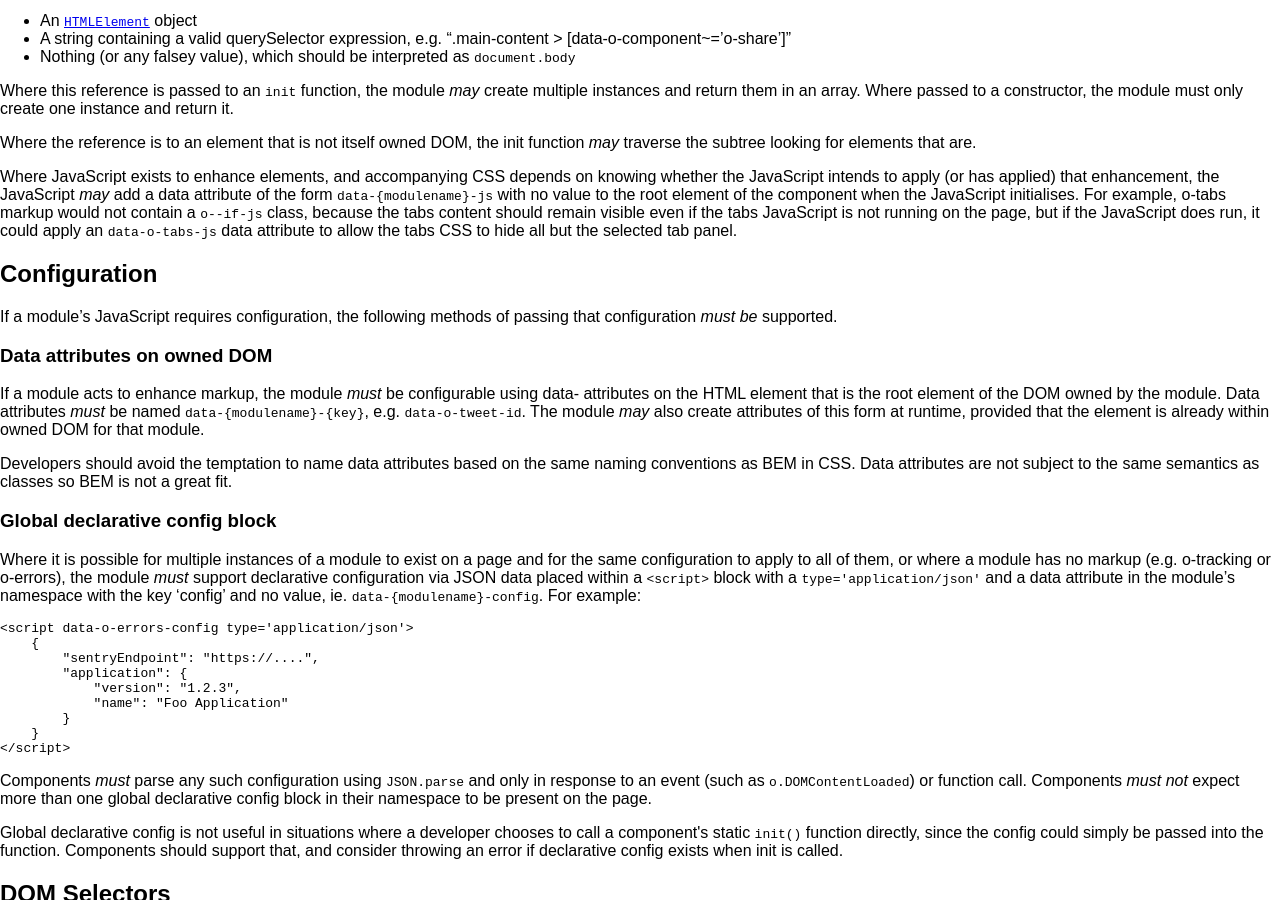
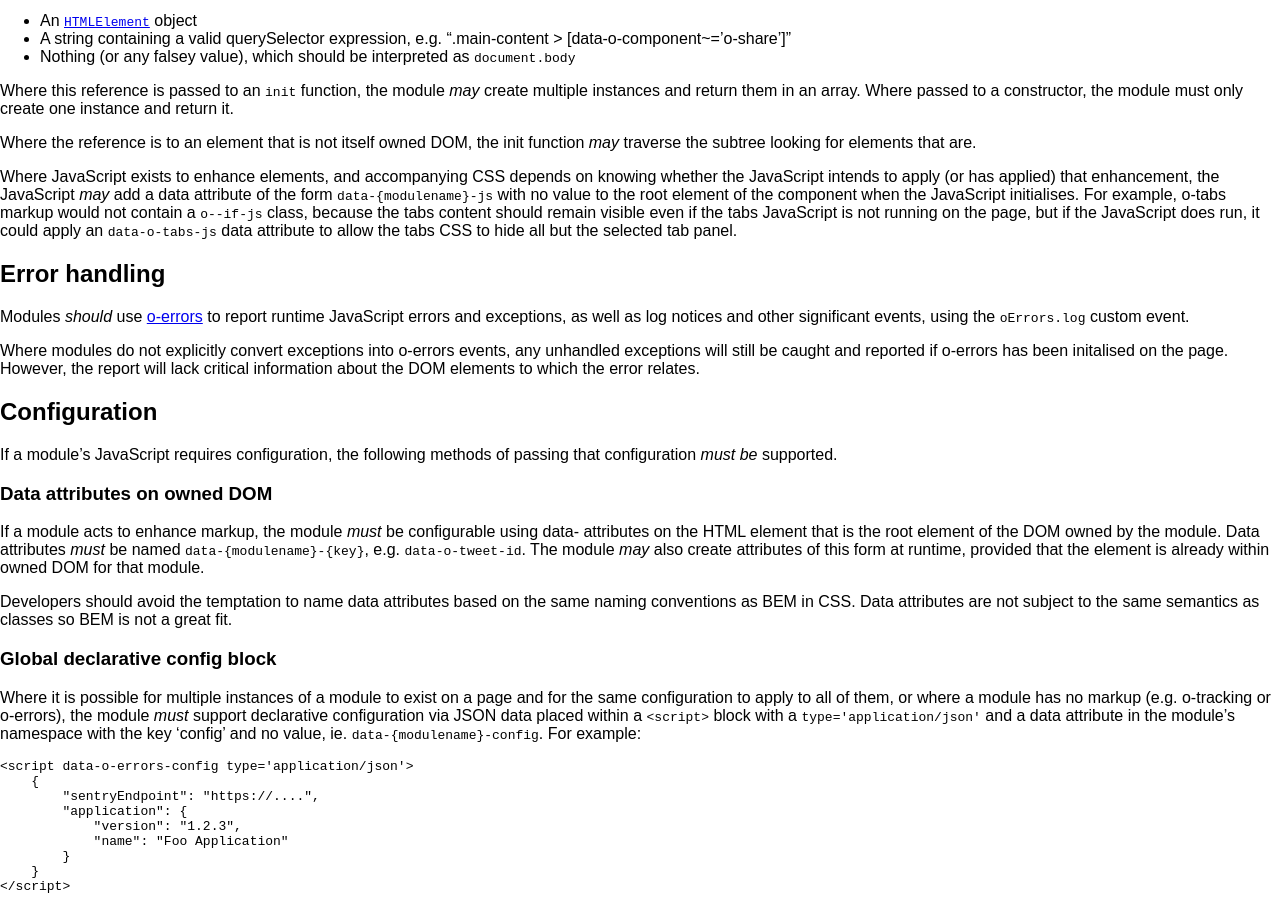
Before and after one commit to Financial-Times/ft-origami, a Jekyll site: the page built from docs/syntax/js.md, in a window 1280 px wide and 900 px high, scrolled down 1764 px. Built offline with Jekyll 4.4.1, drawn with Linux system fonts in a browser that asks for light colours; nearby versions of some CDN libraries; comment, search, counter and statistics services are not loaded; a style sheet for code colours, icons or effects is not loaded.

Commit message:
Add error handling advice, closes #373

```diff
--- a/docs/syntax/js.md
+++ b/docs/syntax/js.md
@@ -81,7 +81,12 @@ Where the reference is to an element that is not itself owned DOM, the init func
 
 Where JavaScript exists to enhance elements, and accompanying CSS depends on knowing whether the JavaScript intends to apply (or has applied) that enhancement, the JavaScript *may* add a data attribute of the form `data-{modulename}-js` with no value to the root element of the component when the JavaScript initialises.  For example, o-tabs markup would not contain a `o--if-js` class, because the tabs content should remain visible even if the tabs JavaScript is not running on the page, but if the JavaScript does run, it could apply an `data-o-tabs-js` data attribute to allow the tabs CSS to hide all but the selected tab panel.
 
+## Error handling
 
+Modules *should* use [o-errors](http://registry.origami.ft.com/components/o-errors) to report runtime JavaScript errors and exceptions, as well as log notices and other significant events, using the `oErrors.log` custom event.
+
+<aside>
+Where modules do not explicitly convert exceptions into o-errors events, any unhandled exceptions will still be caught and reported if o-errors has been initalised on the page.  However, the report will lack critical information about the DOM elements to which the error relates.</aside>
 
 ## Configuration
 
```
